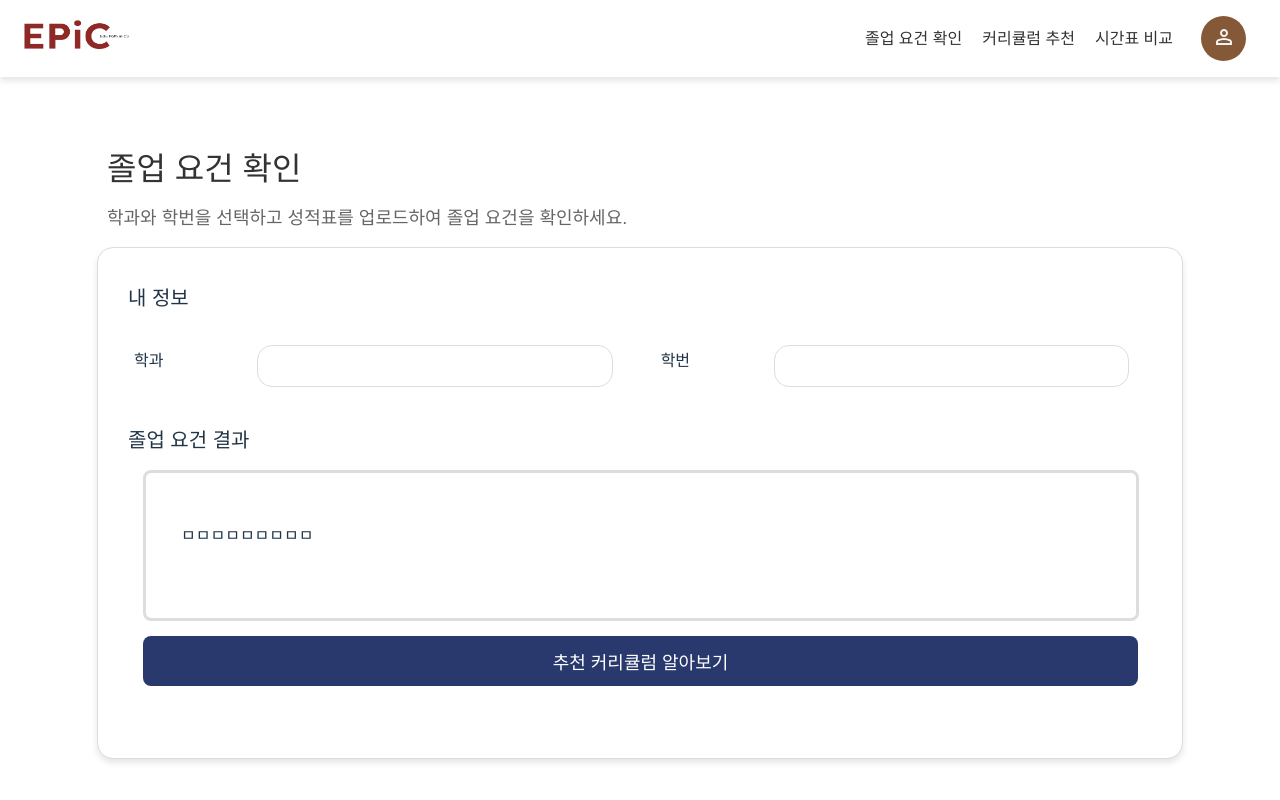
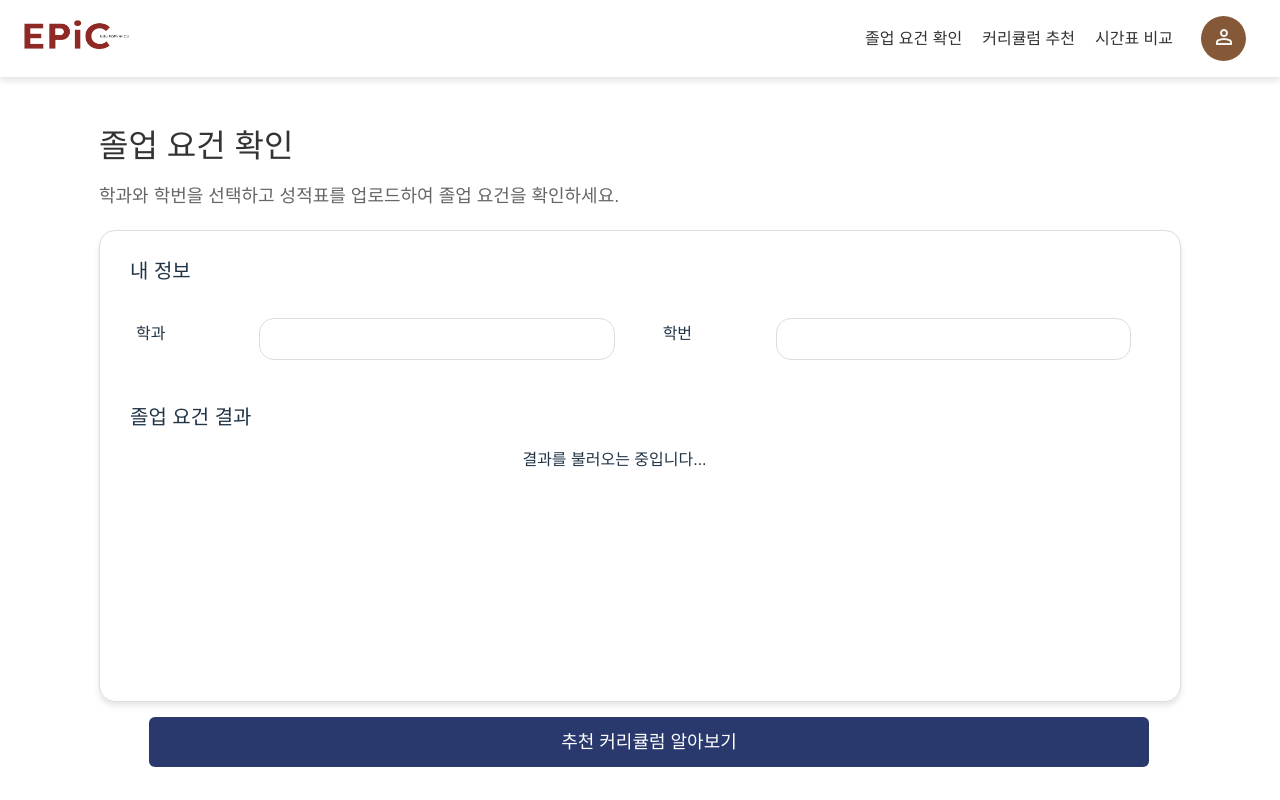
Before and after one commit to semothon/2025_TEAM_15_FE, a React app: page /graduation-result in a window 1280 px wide. Built offline with nearby package versions, Linux system fonts and the light colour scheme; the HTML template or start-up script is replaced by a standard one; a web font is replaced by a local one.

Commit message:
🔀 merge branch 'origin/feature/spring-connect3' to 'dev'

```diff
--- a/src/config.js
+++ b/src/config.js
@@ -4,7 +4,7 @@ const CONFIG = {
   // Spring Boot server
 
   SPRING_BOOT: {
-    BASE_URL: 'http://localhost:8090/api',
+    BASE_URL: 'http://35.216.79.131:8090/api',
     ENDPOINTS: {
       LOGIN: '/member/login',
       SIGNUP: '/member/signup',
@@ -21,7 +21,7 @@ const CONFIG = {
   },
 
   EMAIL_SERVICE: {
-    BASE_URL: 'http://localhost:8090/api/email',
+    BASE_URL: 'http://35.216.79.131:8090/api/email',
     ENDPOINTS: {
       SEND_AUTH_EMAIL: '/send',
       VERIFY_EMAIL_CODE: '/auth',
--- a/src/pages/Curriculum.jsx
+++ b/src/pages/Curriculum.jsx
@@ -42,8 +42,8 @@ const Curriculum = () => {
 
       console.log('response:', response);
 
-      navigate('/curriculum-result', {
-        state: { keyword, aiResponse: response.ai_response },
+      navigate('/curriculum-q', {
+        state: { keyword, addInfo, aiResponse: response.ai_response },
       });
     } catch (error) {
       console.error('Request failed:', error);
--- a/src/pages/CurriculumResult.jsx
+++ b/src/pages/CurriculumResult.jsx
@@ -1,6 +1,6 @@
 // src/pages/CurriculumResult.jsx
 
-import React, { useState } from 'react';
+import React, { useState, useEffect } from 'react';
 import { useLocation } from 'react-router-dom';
 import Header from '../components/Header';
 import { addQuestionWithAI } from '../api';
@@ -8,13 +8,22 @@ import '../styles/curriculum-result.css';
 
 const CurriculumResult = () => {
   const location = useLocation();
-  const { keyword, aiResponse, addInfo } = location.state || {};
+  const { keyword, aiAddResponse} = location.state || {};
 
-  const [question, setQuestion] = useState('');
   const [loading, setLoading] = useState(false);
   const [showAlert, setShowAlert] = useState(false);
-  const [aiAddResponse, setAiAddResponse] = useState('');
-  const [aiAnswer, setAiAnswer] = useState(aiResponse || '');
+  const [aiPrintResponse, setAiPrintResponse] = useState(false);
+  const [question, setQuestion] = useState('');
+
+  useEffect(() => {
+    if (aiAddResponse) {
+      console.log("ai reponse:",aiAddResponse);
+      setAiPrintResponse(aiAddResponse);
+    }
+    else{
+      console.log("result창 ai response없음");
+    }
+  }, [keyword, aiAddResponse]);
 
   const handleSearch = async () => {
     if (!question.trim()) {
@@ -24,26 +33,19 @@ const CurriculumResult = () => {
 
     setLoading(true);
     try {
-      const requestPayload = { keyword, addInfo, aiResponse, question };
-      console.log('Request Payload:', requestPayload);
+      console.log("요청은 보냄");
+      const response = await addQuestionWithAI(question);
+      console.log("요청 좋다");
 
-      console.log('keyword:', keyword);
-      console.log('additional info:', addInfo);
-      console.log('question:', question);
-      console.log('AI response:', aiResponse);
+      console.log('AI response:', response.ai_add_response);
 
-      const response = await addQuestionWithAI(requestPayload);
+      const aiAddResponse = response.ai_add_response;
+      setAiPrintResponse(aiAddResponse);
 
-      console.log('response Status Code:', response.status);
-      console.log('AI response:', response.data);
-
-      const aiAddResponse = response.data?.ai_add_response || '';
-      setAiAddResponse(aiAddResponse);
-
-      console.log('AI additional response:', aiAddResponse);
+      console.log('AI additional response:', aiPrintResponse);
     } catch (error) {
       console.error('Error during API request:', error);
-      setAiAddResponse('');
+      setAiPrintResponse('');
     } finally {
       setLoading(false);
     }
@@ -74,7 +76,7 @@ const CurriculumResult = () => {
 
         <div className="ai-response-group">
           <div className="ai-response-box">
-            {aiResponse || '커리큘럼 추천에 대한 AI 답변이 없습니다.'}
+            {aiPrintResponse || '커리큘럼 추천에 대한 AI 답변이 없습니다.'}
           </div>
         </div>
 
--- a/src/pages/GraduationResult.jsx
+++ b/src/pages/GraduationResult.jsx
@@ -1,20 +1,71 @@
 // src/pages/GraduationResult.jsx
 
-import React from 'react';
+import React, { useEffect, useState } from 'react';
 import { useLocation } from 'react-router-dom';
 import Header from '../components/Header';
 import '../styles/graduation-result.css';
 import { Link } from 'react-router-dom';
+import { getGraduationResult } from '../api';
 
 const Graduation = () => {
   const location = useLocation();
-  const { department, studentId } = location.state || {}; // 전달된 데이터 추출
-  const temp_string = 'ㅁㅁㅁㅁㅁㅁㅁㅁㅁ';
+  const { file, department, studentId } = location.state || {}; // 전달된 데이터 추출
+  const [graduationResult, setGraduationResult] = useState(null); // 졸업 요건 결과 저장
+  const [isLoading, setIsLoading] = useState(true); // 로딩 상태 관리
 
+  useEffect(() => {
+    const fetchGraduationResult = async () => {
+      try {
+        setIsLoading(true);
+        console.log("API 호출 데이터:", file, department, studentId);
+
+        // 실제 API 호출 예시 (백엔드 구현 필요)
+        const formData = new FormData();
+        formData.append("file", file);
+        formData.append("department", department);
+        formData.append("studentId", studentId);
+
+        const response = await getGraduationResult(formData);
+        console.log("요청보냄");
+        console.log("API 응답 데이터:", response);
+        setGraduationResult(response.responseData.analysis);
+        console.log("요건 결과 잘불러옴");
+        // setGraduationResult(mockData);
+      } catch (error) {
+        console.error("졸업 요건 결과 가져오기 실패:", error);
+      } finally {
+        setIsLoading(false);
+      }
+    };
+
+    if (file && department && studentId) {
+      fetchGraduationResult();
+    }
+  }, [file, department, studentId]);
+
+  const formatText = (text) => {
+    // 숫자(1., 2., ...) 기준으로 섹션 분리
+    const sections = text.split(/\d\.\s/);
+
+    return sections.map((section, index) => (
+      <div key={index} style={{ marginBottom: "20px" }}>
+        {section.split("-").map((line, idx) => (
+          <p key={idx} style={{ margin: "5px 0" }}>
+            {line.trim()}
+          </p>
+        ))}
+      </div>
+    ));
+  };
+  // const JsonToString = (resultData) => {
+  //   return Object.entries(resultData)
+  //     .map(([key, value]) => `${key}: ${value}`) // 키와 값을 문자열로 변환
+  //     .join(', '); // 콤마로 구분하여 한 줄로 출력
+  // };
   return (
     <div>
       <Header />
-      <div className="graduation-intro">
+      <div className="graduation-result-intro">
         <h1 className="graduation-title">졸업 요건 확인</h1>
         <p className="graduation-description">
           학과와 학번을 선택하고 성적표를 업로드하여 졸업 요건을 확인하세요.
@@ -43,14 +94,23 @@ const Graduation = () => {
         {/* 성적표 업로드 섹션 */}
         <div className="result-section">
           <h2 className="info-section-title">졸업 요건 결과</h2>
-          <div className="result-box">
-            <p>{temp_string}</p>
-          </div>
+          {isLoading ? (
+            <p>결과를 불러오는 중입니다...</p>
+          ) : graduationResult ? (
+            <div className="result-box">
+              <p>{formatText(graduationResult.result)}</p>
+            </div>
+          ) : (
+            <p>결과를 불러올 수 없습니다.</p>
+          )}
         </div>
 
         {/* 분석 버튼 */}
+      </div>
+
+      <div className="grad-result-button-container">
         <Link to="/curriculum">
-          <button type="button" className="submit-button">
+          <button type="button" className="grad-result-submit-button">
             추천 커리큘럼 알아보기
           </button>
         </Link>
--- a/src/styles/graduation-result.css
+++ b/src/styles/graduation-result.css
@@ -2,9 +2,9 @@
 
 @import './theme.css';
 
-.graduation-intro{
-  padding-top: 100px;
-  margin-top: -10px;
+.graduation-result-intro{
+  padding-top: 55px;
+  margin-top: 20px;
   margin-bottom: 15px;
 }
 
@@ -20,23 +20,25 @@
   font-size: 18px;
   color: #666;
   text-align: left;
-  margin-bottom: 10px;
+  margin-bottom: 20px;
 }
 
 
 .graduation-container {
-  width: 80vw;
-  max-width: 1050px;
+  width: 100%;
+  max-width: 1020px;
   min-width: 600px;
+  max-height: 500px;
   /* margin: 0 auto; */
   height: 60vh;
+  max-height: 350px;
   background-color: #fff;
   border: 1px solid #ddd;
   display: flex;
   flex-direction: column;
   padding-right: -10px;
   padding-bottom: 0px;
-  margin-bottom: -10px;
+  margin-bottom: 15px;
   padding-right: 30px;
   align-items: left;
   border-radius: 16px;
@@ -46,12 +48,17 @@
 .info-section {
   margin-bottom: 30px;
   margin-top: 5px;
+  padding-bottom: 5px;
 }
 
 .info-section-title{
   font-size: 20px;
   font-weight: bold;
   text-align: left;
+}
+
+.info-section-title p {
+  margin-bottom: 0px;
 }
 
 .form-group-horizontal {
@@ -128,9 +135,14 @@
   max-width: 920px;
 }
 
-.submit-button {
+.grad-result-button-container {
+  margin-top: 15px;
+  max-width: 1000px;
+  max-height: 300px;
+}
+
+.grad-result-submit-button {
   width: 100%;
-  min-width: 980px;
   padding: 10px 16px;
   background-color: var(--primary-color);
   color: white;
@@ -148,6 +160,6 @@
   min-height: 50px;
 }
 
-.submit-button:hover {
+.grad-result-submit-button:hover {
   background-color: var(--primary-hover-color);
 }
--- a/src/styles/graduation.css
+++ b/src/styles/graduation.css
@@ -1,16 +1,18 @@
-@import './theme.css';
 
 .graduation-container {
   /* box-sizing: border-box; */
   /* width: 100%; */
-  max-width: 400px;
+  max-width: 950px;
+  width: 100%;
+  height: 80vh;
+  min-height: 450px;
   /* min-width: 600px; */
   background-color: #fff;
   border: 1px solid #ddd;
   display: flex;
   flex-direction: column;
   margin-bottom: 25px;
-  padding: 30px;
+  padding: 20px 30px;
   align-items: flex-start;
   border-radius: 16px;
   box-shadow: 0 4px 6px rgba(0, 0, 0, 0.1);
@@ -19,9 +21,9 @@
 }
 
 .graduation-intro {
-  margin-top: 0px;
   margin-left: 10px;
-  margin-bottom: 18px;
+  margin-top: 10px;
+  padding-top: 30px;
 }
 
 /* 제목 스타일 */
@@ -38,7 +40,7 @@
   font-size: 18px;
   color: #666;
   text-align: left;
-  margin-bottom: 40px;
+  margin-bottom: 20px;
 }
 
 /* 정보 입력 섹션 스타일 */
@@ -108,6 +110,7 @@
 
 .upload-section {
   margin-top: -5px;
+  padding-bottom: 3px;
 }
 
 /* ✅ 업로드 박스 수정된 스타일 */
@@ -117,7 +120,7 @@
   justify-content: center;
   align-items: center;
   width: 100%;
-  min-width: 980px;
+  min-width: 975px;
   max-width: 100%;
   max-height: 180px;
   height: 160px;
@@ -132,6 +135,7 @@
   word-wrap: break-word;
   cursor: pointer;
   transition: border-color 0.3s ease;
+  margin-bottom: 25px;
 }
 
 .upload-box:hover {
```
Also changed, not shown: src/pages/CurriculumQ.jsx (+36 -22 lines), src/pages/Graduation.jsx (+18 -21 lines), src/pages/TimetableResult.jsx (+20 -10 lines), src/pages/Timetable.jsx (line endings or trailing spaces).
